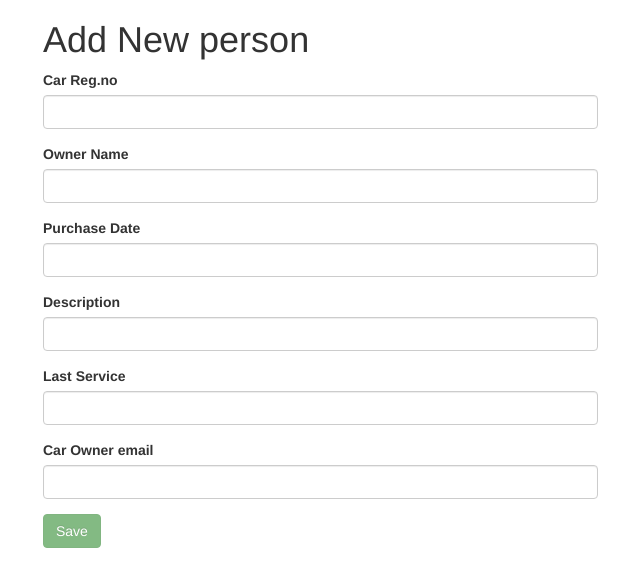
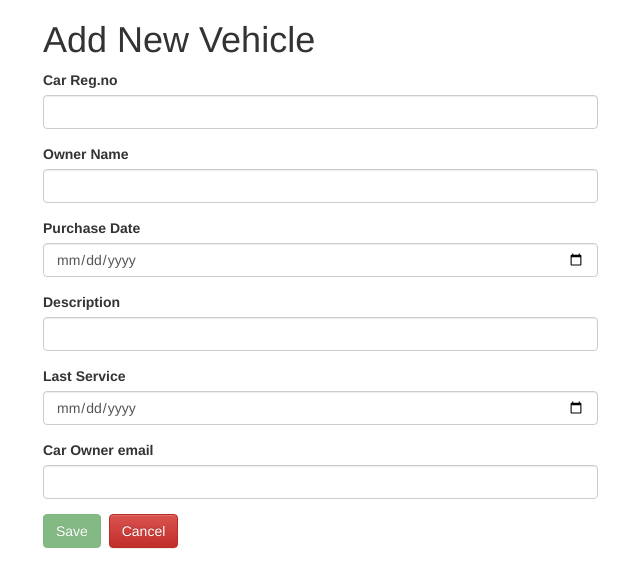
Before and after one commit to shriharshakumar/mean_stck, an Angular app: page /person-create in a window 1280 px wide. Shown: the top 588 px of the page, without its empty margins (27-667 px from the left). Built offline with nearby package versions, Linux system fonts and the light colour scheme.

Commit message:
Added vehicles

```diff
--- a/src/app/person-create/person-create.component.html
+++ b/src/app/person-create/person-create.component.html
@@ -1,5 +1,19 @@
+<script>
+  function validate() {
+    // body...
+    var purchase_date = document.getElementByName("purchase_date").value
+    var purchase_iso_date = new Date(purchase_date).toISOString()
+    document.getElementByName("purchase_date").value = purchase_iso_date
+
+    var last_service = document.getElementByName("last_service").value
+    var last_service_iso_date = new Date(last_service).toISOString()
+    document.getElementByName("last_service").value = last_service_iso_date
+
+  }
+</script>
+
 <div class="container">
-  <h1>Add New person</h1>
+  <h1>Add New Vehicle</h1>
   <div class="row">
     <div class="col-md-6">
       <form (ngSubmit)="saveperson()" #personForm="ngForm">
@@ -13,7 +27,7 @@
         </div>
         <div class="form-group">
           <label for="name">Purchase Date</label>
-          <input type="text" class="form-control" [(ngModel)]="person.purchase_date" name="purchase_date" required>
+          <input type="date" class="form-control" [(ngModel)]="person.purchase_date" name="purchase_date">
         </div>
         <div class="form-group">
           <label for="name">Description</label>
@@ -21,14 +35,15 @@
         </div>
         <div class="form-group">
           <label for="name">Last Service</label>
-          <input type="text" class="form-control" [(ngModel)]="person.last_service" name="last_service" required>
+          <input type="date" class="form-control" [(ngModel)]="person.last_service" name="last_service" required>
         </div>
         <div class="form-group">
           <label for="name">Car Owner email</label>
           <input type="text" class="form-control" [(ngModel)]="person.owner_email" name="owner_email" required>
         </div>
         <div class="form-group">
-          <button type="submit" class="btn btn-success" [disabled]="!personForm.form.valid">Save</button>
+          <button type="submit" onClick="validate()" class="btn btn-success" [disabled]="!personForm.form.valid">Save</button>&nbsp;
+          <button class="btn btn-danger" type="button" (click)="cancel()">Cancel</button>
         </div>
       </form>
     </div>
--- a/src/app/person-create/person-create.component.ts
+++ b/src/app/person-create/person-create.component.ts
@@ -28,4 +28,8 @@ export class PersonCreateComponent implements OnInit {
       );
   }
 
+  cancel() {
+    this.router.navigate(['/persons']);
+  }
+
 }
--- a/src/app/person-detail/person-detail.component.html
+++ b/src/app/person-detail/person-detail.component.html
@@ -1,25 +1,27 @@
 <div class="container">
   <h1>{{ person.car_no }}</h1>
+  <br/>
+  <dl class="list">
+    <dt>Car Reg.no</dt>
+    <dd>{{ person.car_no }}</dd>
+    <dt>Owner Name</dt>
+    <dd>{{ person.owner_name }}</dd>
+    <dt>Purchase Date</dt>
+    <dd>{{ person.purchase_date | date: "MM-dd-yyyy"}}</dd>
+    <dt>Description</dt>
+    <dd>{{ person.description }}</dd>
+    <dt>Last Service</dt>
+    <dd>{{ person.last_service | date: "MM-dd-yyyy"}}</dd>
+    <dt>Car Owner email</dt>
+    <dd>{{ person.owner_email }}</dd>
+    <dt>Update Date</dt>
+    <dd>{{ person.updated_at | date: "MM-dd-yyyy"}}</dd>
+  </dl>
+  <br/>
   <div class="row">
       <div class="col-md-12">
-        <a [routerLink]="['/person-edit', person._id]" class="btn btn-success">EDIT</a>
+        <a [routerLink]="['/person-edit', person._id]" class="btn btn-success">EDIT</a>&nbsp;
         <button class="btn btn-danger" type="button" (click)="deletePerson(person._id)">DELETE</button>
       </div>
     </div>
-  <dl class="list">
-    <dt>Car Reg.no</dt>
-    <dd>{{ person.car_no }}</dd>
-    <dt>Owner Name/dt>
-    <dd>{{ person.owner_name }}</dd>
-    <dt>Purchase Date</dt>
-    <dd>{{ person.purchase_date }}</dd>
-    <dt>Description</dt>
-    <dd>{{ person.description }}</dd>
-    <dt>Last Service</dt>
-    <dd>{{ person.last_service }}</dd>
-    <dt>Car Owner email</dt>
-    <dd>{{ person.owner_email }}</dd>
-    <dt>Update Date</dt>
-    <dd>{{ person.updated_at }}</dd>
-  </dl>
 </div>
--- a/src/app/person-edit/person-edit.component.html
+++ b/src/app/person-edit/person-edit.component.html
@@ -1,5 +1,26 @@
+<script>
+  function validate() {
+    // body...
+    var purchase_date = document.getElementByName("purchase_date").value
+    var purchase_iso_date = new Date(purchase_date).toISOString()
+    document.getElementByName("purchase_date").value = purchase_iso_date
+
+    var last_service = document.getElementByName("last_service").value
+    var last_service_iso_date = new Date(last_service).toISOString()
+    document.getElementByName("last_service").value = last_service_iso_date
+
+  }
+
+  function load() {
+    // body...
+    var purchase_iso_date = document.getElementByName("purchase_date").value
+    var purchase_date = new Date(purchase_iso_date)
+    document.getElementByName("purchase_date").value = purchase_iso_date.getDate()
+  }
+</script>
+
 <div class="container">
-  <h1>Edit person</h1>
+  <h1>Edit Vehicle</h1>
   <div class="row">
     <div class="col-md-6">
       <form (ngSubmit)="updatePerson(person._id)" #personForm="ngForm">
@@ -13,7 +34,7 @@
         </div>
         <div class="form-group">
           <label for="name">Purchase Date</label>
-          <input type="text" class="form-control" [(ngModel)]="person.purchase_date" name="purchase_date" required>
+          <input type="date" class="form-control" [(ngModel)]="person.purchase_date" name="purchase_date">
         </div>
         <div class="form-group">
           <label for="name">Description</label>
@@ -21,14 +42,15 @@
         </div>
         <div class="form-group">
           <label for="name">Last Service</label>
-          <input type="text" class="form-control" [(ngModel)]="person.last_service" name="last_service" required>
+          <input type="date" class="form-control" [(ngModel)]="person.last_service " name="last_service" required>
         </div>
         <div class="form-group">
           <label for="name">Car Owner email</label>
           <input type="text" class="form-control" [(ngModel)]="person.owner_email" name="owner_email" required>
         </div>
         <div class="form-group">
-          <button type="submit" class="btn btn-success" [disabled]="!personForm.form.valid">Save</button>
+          <button type="submit" onClick="validate()" class="btn btn-success" [disabled]="!personForm.form.valid">Save</button>&nbsp;
+          <button class="btn btn-danger" type="button" (click)="cancel()">Cancel</button>
         </div>
       </form>
     </div>
--- a/src/app/person-edit/person-edit.component.ts
+++ b/src/app/person-edit/person-edit.component.ts
@@ -36,4 +36,8 @@ export class PersonEditComponent implements OnInit {
       );
   }
 
+  cancel() {
+    this.router.navigate(['/persons']);
+  }
+
 }
--- a/src/app/person/person.component.html
+++ b/src/app/person/person.component.html
@@ -1,5 +1,5 @@
 <div class="container">
-  <h1>Person List
+  <h1>Vehicle List
   <a [routerLink]="['/person-create']" class="btn btn-default btn-lg">
     <span class="glyphicon glyphicon-plus" aria-hidden="true"></span>
   </a>
@@ -8,7 +8,7 @@
     <thead>
       <tr>
         <th>Owner Name</th>
-        <th>Car No.</th>
+        <th>Car Reg No.</th>
         <th>Action</th>
       </tr>
     </thead>
```
